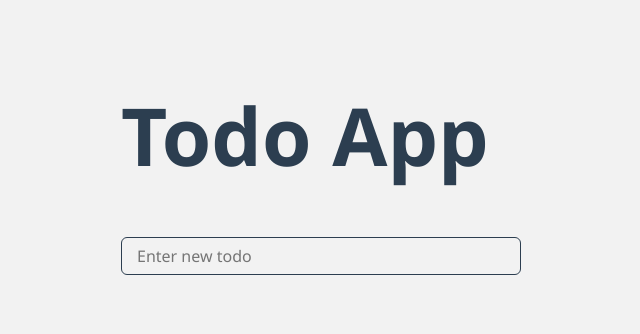
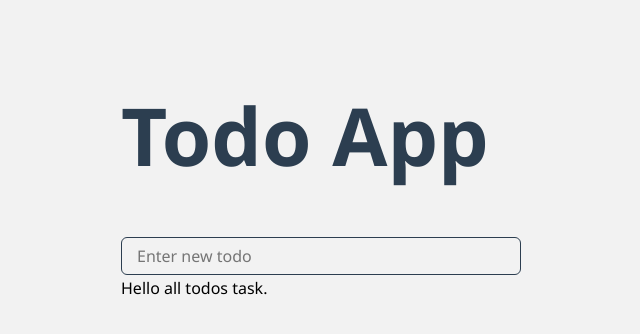
Before and after one commit to gokarna123-goku/todo_frontend, a React (Create React App) app: page / in a window 1280 px wide. Shown: the top 334 px of the page, without its empty margins (319-959 px from the left). Built offline with nearby package versions, Linux system fonts and the light colour scheme.

Commit message:
creating new file for fetching all todos task

```diff
--- a/src/App.js
+++ b/src/App.js
@@ -1,12 +1,14 @@
 import "./App.css";
 import Header from "./components/Header";
 import TodoForm from "./components/TodoForm";
+import Todos from "./components/Todos";
 
 function App() {
   return (
     <>
       <Header />
       <TodoForm />
+      <Todos />
     </>
   );
 }
--- /dev/null
+++ b/src/components/Todos.jsx
@@ -0,0 +1,11 @@
+import React from "react";
+
+const Todos = () => {
+  return (
+    <>
+      <div>Hello all todos task.</div>
+    </>
+  );
+};
+
+export default Todos;
```
